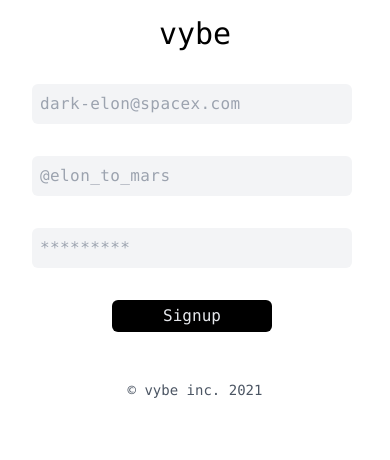
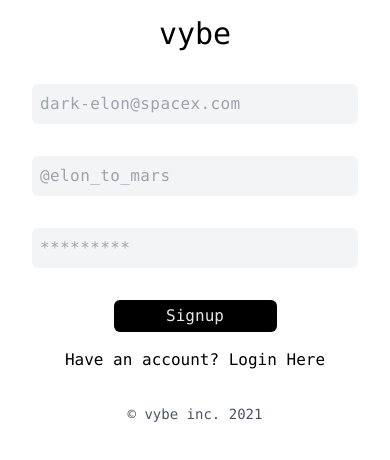
Before and after one commit to AL-S4H3R/vybe, a React (Create React App) app: page /signup in a window 390 px wide. Shown: the top 460 px of the page. Built offline with nearby package versions, Linux system fonts and the light colour scheme; no server answers.

Commit message:
Added responsiveness

```diff
--- a/src/views/Dashboard.tsx
+++ b/src/views/Dashboard.tsx
@@ -10,9 +10,12 @@ const Dashboard: React.FC = () => {
     return(
         <div>
             <nav className="px-8 py-4">
-                <h1 className="text-xl underline text-center font-mono text-gray-700">welcome to vybe</h1>
+                <h1 className="text-xl underline text-center font-mono text-gray-700">
+                    welcome to vybe
+                </h1>
             </nav>
-            <section className="font-mono px-8 py-4 space-y-8 text-gray-700">
+            <div className="lg:flex lg:justify-center">
+            <section className="font-mono px-8 py-4 space-y-8 text-gray-700 lg:w-1/3">
                 <div>
                     <p className="text-center text-2xl">With Vybe, you can mint your digital NFT's (all for $0.)</p>
                 </div>
@@ -25,13 +28,8 @@ const Dashboard: React.FC = () => {
                 <p className="text-center text-lg font-semibold">
                     App Goes Live Soon
                 </p>
-                <footer>
-                    <button onClick={async () => {
-                        await logout()
-                        history.push('/')
-                    }}>Sign out</button>
-                </footer>
             </section>
+            </div>
         </div>
     )
 }
--- a/src/views/Login.tsx
+++ b/src/views/Login.tsx
@@ -1,5 +1,6 @@
 import React from 'react'
 import { useHistory } from 'react-router'
+import { Link } from 'react-router-dom'
 import { useAuth } from '../context/AuthContext'
 
 const Auth: React.FC = () => {
@@ -28,7 +29,8 @@ const Auth: React.FC = () => {
             <nav className="px-8 py-4 font-mono">
                 <h1 className="text-center font-mono text-3xl">vybe</h1>
             </nav>
-            <section className="px-8 py-4 space-y-8">
+            <div className="lg:flex lg:justify-center ">
+            <section className="px-8 py-4 space-y-8 lg:w-1/3">
                 <div className="space-y-8">
                     <div className="flex justify-center">
                         <input
@@ -56,6 +58,10 @@ const Auth: React.FC = () => {
                     <button onClick={login} className="w-1/2 px-2 py-1 rounded-md bg-black font-mono text-gray-200 focus:outline-none">Login</button>
                 </div>
             </section>
+            </div>
+            <div className="flex justify-center font-mono hover:underline">
+                <Link to="/signup">Need an account? Signup Here</Link>
+            </div>
             <footer className="mt-8">
                 <p className="text-sm text-center text-gray-600 font-mono">
                     &copy; vybe inc. 2021
--- a/src/views/Signup.tsx
+++ b/src/views/Signup.tsx
@@ -1,4 +1,5 @@
 import React from 'react'
+import { Link, useHistory } from 'react-router-dom'
 import { useAuth } from '../context/AuthContext'
 
 const Signup: React.FC = () => {
@@ -10,8 +11,10 @@ const Signup: React.FC = () => {
     const { createUser } = useAuth()
 
     const [error, setError] = React.useState<string | null>(null)
+    var history = useHistory()
 
     const signup = async () => {
+
         var email = emailRef.current?.value
         var password = passwordRef.current?.value
         var username = usernameRef.current?.value
@@ -20,6 +23,9 @@ const Signup: React.FC = () => {
             try {
                 var res = await createUser(email, password)
                 console.log(res)
+                if(res?.user){
+                    history.push('/dashboard')
+                }
             }
             catch(err){
                 setError(err.msg)
@@ -30,11 +36,12 @@ const Signup: React.FC = () => {
         }
     }
     return(
-        <div className="h-screen w-screen">
+        <div className="h-screen w-screen lg:border">
             <nav className="px-8 py-4 font-mono">
                 <h1 className="text-center font-mono text-3xl">vybe</h1>
             </nav>
-            <section className="px-8 py-4 space-y-8 max-w-sm">
+            <div className="lg:flex lg:justify-center ">
+            <section className="px-8 py-4 space-y-8 lg:w-1/3">
                 <div className="space-y-8">
                     <div className="flex justify-center">
                         <input
@@ -73,6 +80,10 @@ const Signup: React.FC = () => {
                     </button>
                 </div>
             </section>
+            </div>
+            <div className="flex justify-center font-mono hover:underline">
+                <Link to="/login">Have an account? Login Here</Link>
+            </div>
             <footer className="mt-8">
                 <p className="text-sm text-center text-gray-600 font-mono">
                     &copy; vybe inc. 2021
```
